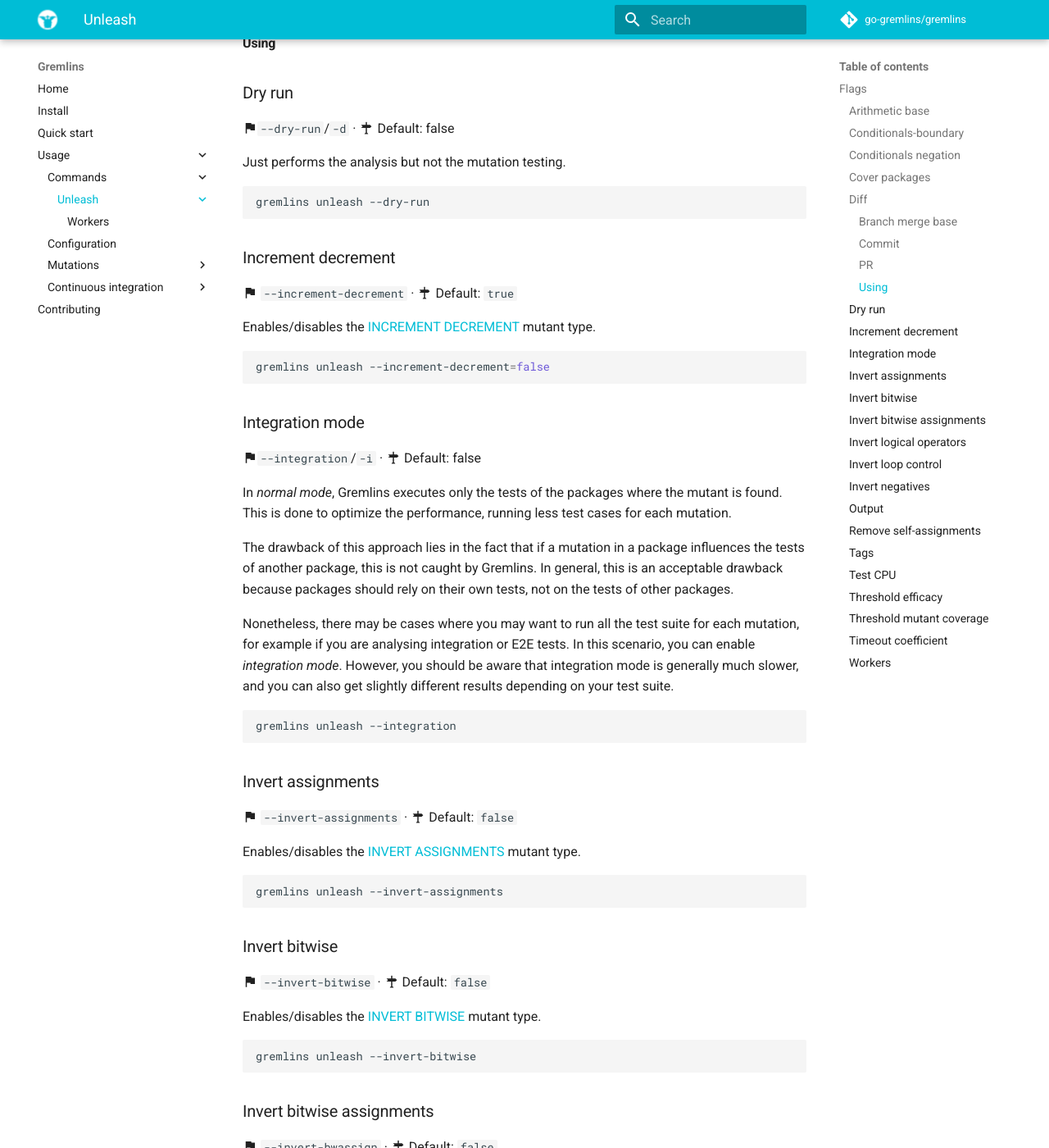
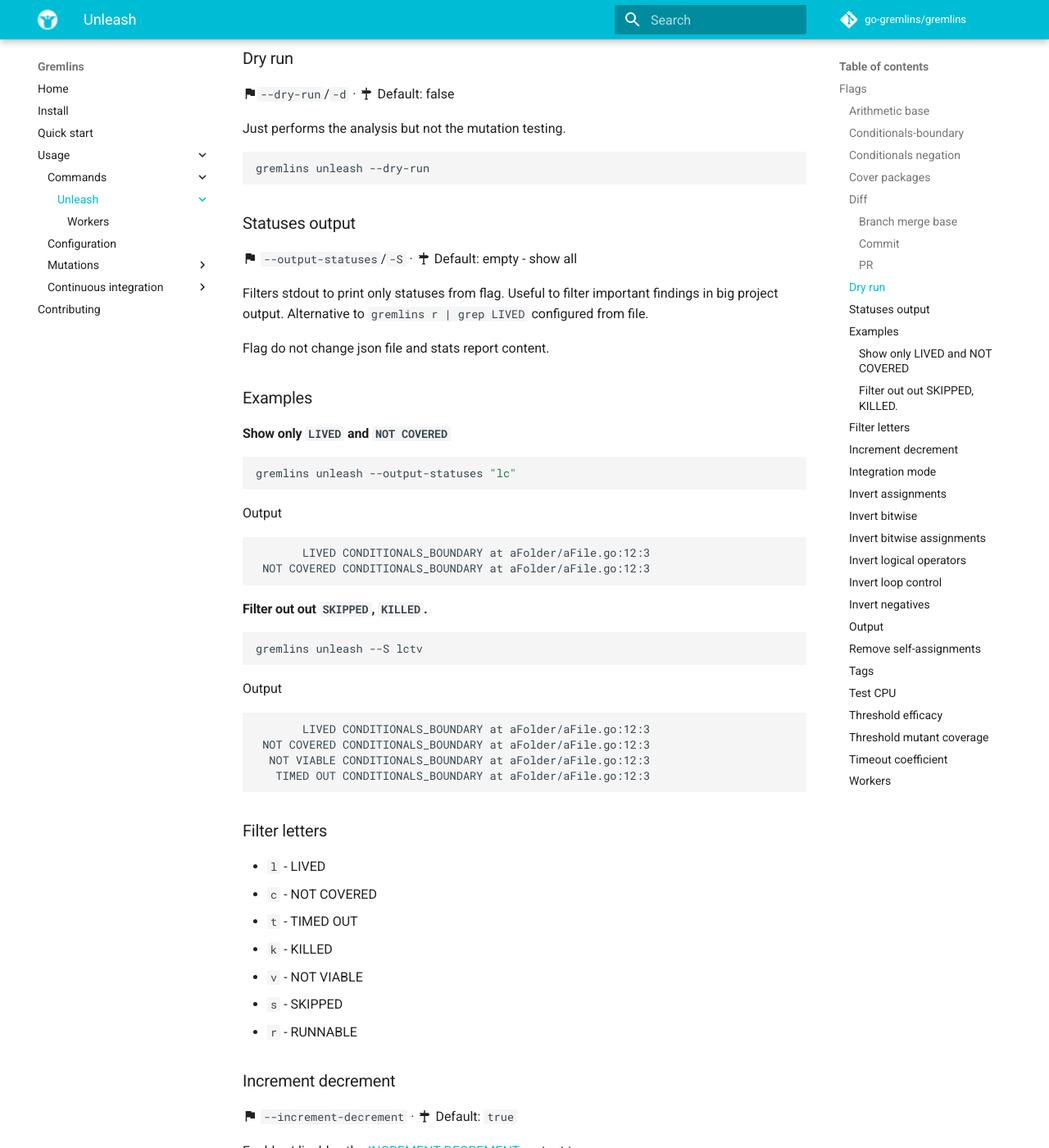
Before and after one commit to go-gremlins/gremlins, an MkDocs documentation site: the page built from docs/docs/usage/commands/unleash/index.md, in a window 1280 px wide and 1400 px high, scrolled down 1880 px. Shown: the whole window at 82% size. Built offline with MkDocs 1.6.1 and Material for MkDocs 9.7.7, drawn with Linux system fonts in a browser that asks for light colours; comment, search, counter and statistics services are not loaded; the version menu is left out.

Commit message:
docs: add output-statuses flag
#108

````diff
--- a/docs/docs/usage/commands/unleash/index.md
+++ b/docs/docs/usage/commands/unleash/index.md
@@ -62,7 +62,7 @@
 
 ### Diff
 
-:material-flag: `--diff` · :material-sign-direction: Default: empty
+:material-flag: `--diff`/`-D` · :material-sign-direction: Default: empty
 
 Run tests only for mutants inside code changes between current state and git reference (branch or commit).
 The default is each mutant covered by tests.
@@ -87,8 +87,6 @@
 
 Use `actions/checkout@v4` with `fetch-depth: 0` to fetch all history.
 
-#### Using
-
 ### Dry run
 
 :material-flag:`--dry-run`/`-d` · :material-sign-direction: Default: false
@@ -98,6 +96,55 @@
 ```shell
 gremlins unleash --dry-run
 ```
+
+### Statuses output
+
+:material-flag: `--output-statuses`/`-S` · :material-sign-direction: Default: empty - show all
+
+Filters stdout to print only statuses from flag. Useful to filter important findings in big project output.
+Alternative to `gremlins r | grep LIVED` configured from file.
+
+Flag do not change json file and stats report content.
+
+### Examples
+
+#### Show only `LIVED` and `NOT COVERED`
+
+```shell
+gremlins unleash --output-statuses "lc"
+```
+
+Output
+
+```
+       LIVED CONDITIONALS_BOUNDARY at aFolder/aFile.go:12:3
+ NOT COVERED CONDITIONALS_BOUNDARY at aFolder/aFile.go:12:3
+```
+
+#### Filter out out `SKIPPED`, `KILLED`.
+
+```shell
+gremlins unleash --S lctv
+```
+
+Output
+
+```
+       LIVED CONDITIONALS_BOUNDARY at aFolder/aFile.go:12:3
+ NOT COVERED CONDITIONALS_BOUNDARY at aFolder/aFile.go:12:3
+  NOT VIABLE CONDITIONALS_BOUNDARY at aFolder/aFile.go:12:3
+   TIMED OUT CONDITIONALS_BOUNDARY at aFolder/aFile.go:12:3
+```
+
+### Filter letters
+
+- `l` - LIVED
+- `c` - NOT COVERED
+- `t` - TIMED OUT
+- `k` - KILLED
+- `v` - NOT VIABLE
+- `s` - SKIPPED
+- `r` - RUNNABLE
 
 ### Increment decrement
 
````
Also changed, not shown: docs/docs/usage/configuration.md (+2 -0 lines).
